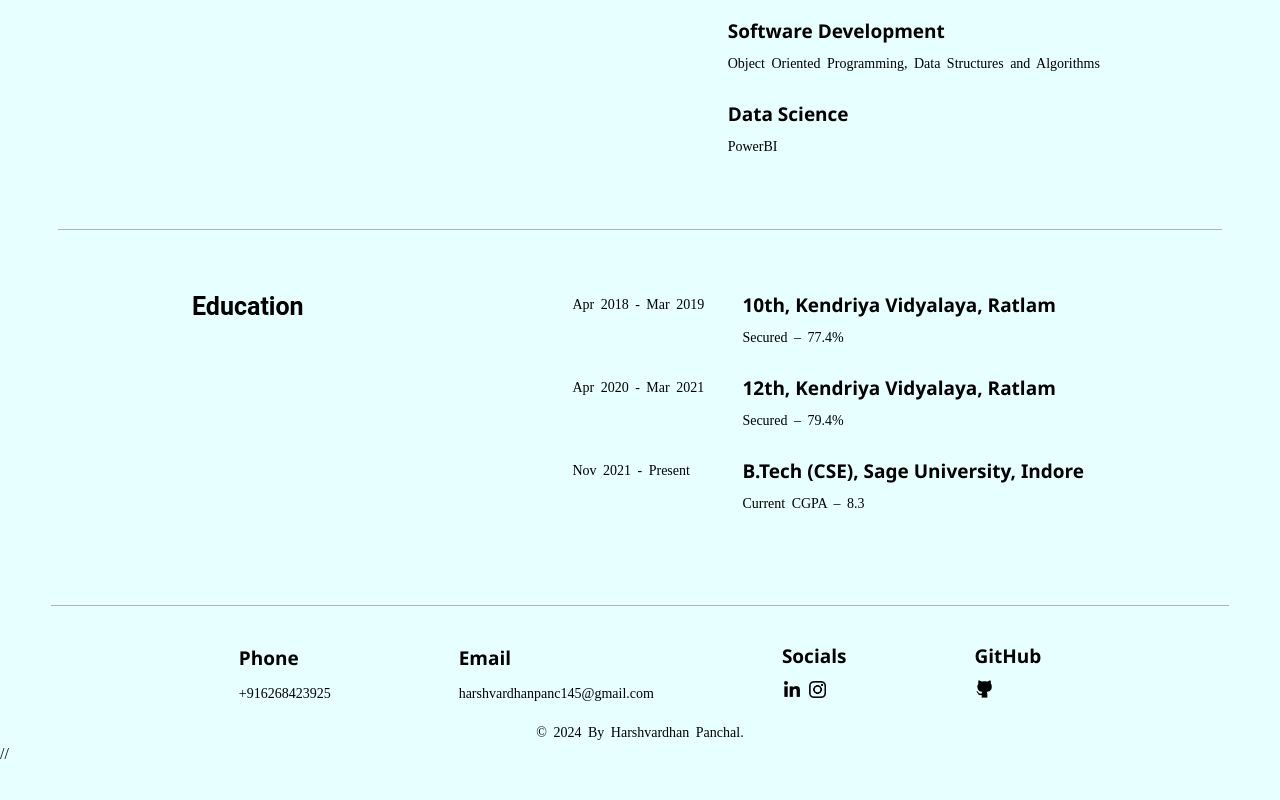
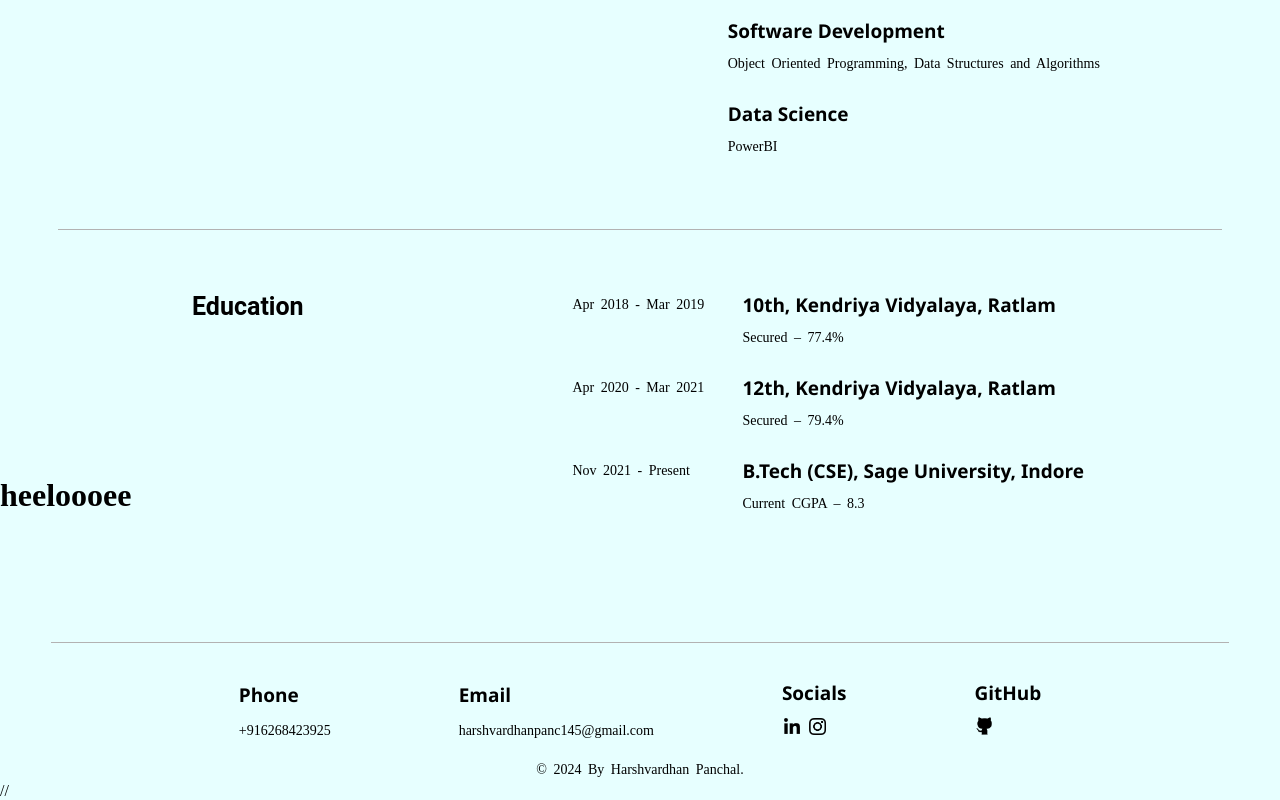
Before and after one commit to harshu-panchal/Portfolio, a React (Vite) app: page /portfolio/Resume in a window 1280 px wide. Shown: the part 698-1498 px from the top of the page. Before the commit the page ends 1461 px from the top, so only its background shows below. Built offline with nearby package versions, Linux system fonts and the light colour scheme; a web font is replaced by a local one.

Commit message:
second commit

```diff
--- a/src/components/Resume.jsx
+++ b/src/components/Resume.jsx
@@ -17,6 +17,7 @@ const Resume = () => {
       <Skills />
       <Education/>
       </div>
+      <h1>heeloooee</h1>
     </>
   )
 }
```
